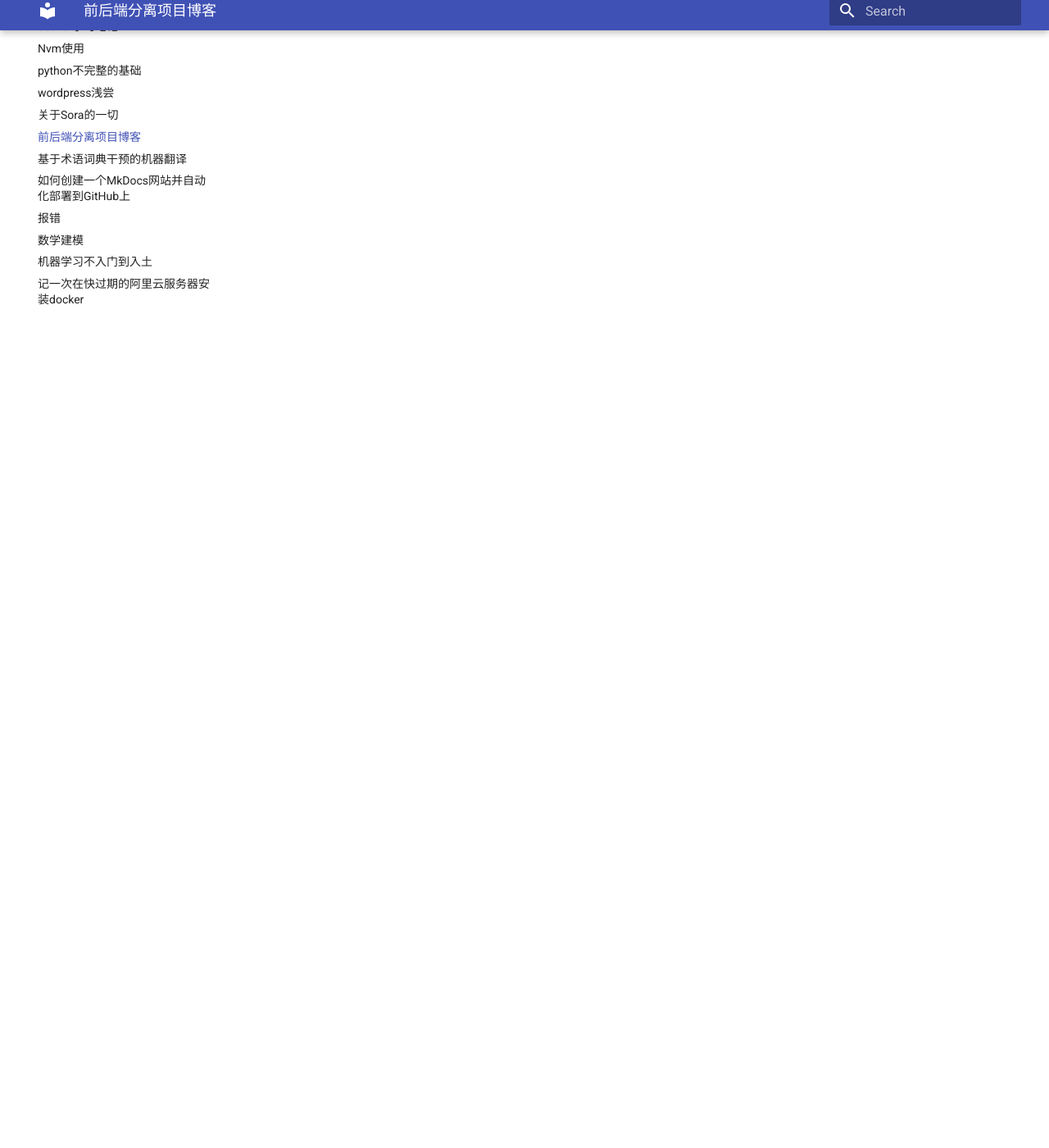
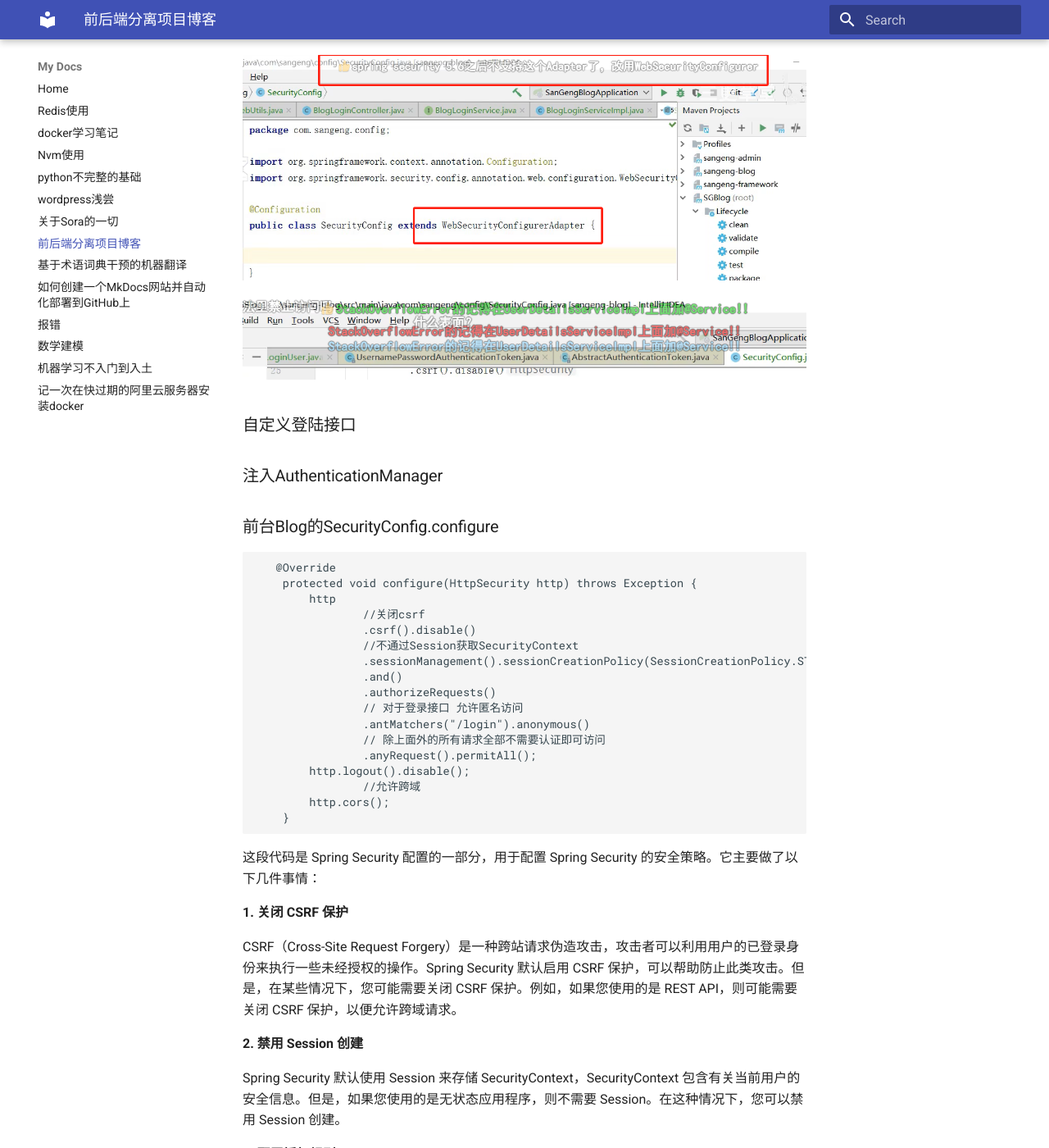
Before and after one commit to IrreplaceL/MkDocs, an MkDocs documentation site: the page built from docs/前后端分离项目博客.md, in a window 1280 px wide and 1400 px high, scrolled down 10560 px. Shown: the whole window at 82% size. Built offline with MkDocs 1.6.1 and Material for MkDocs 9.7.7, drawn with Linux system fonts in a browser that asks for light colours; some of the changed text lies outside the part shown.

Commit message:
还是不知道写了啥

```diff
--- a/docs/前后端分离项目博客.md
+++ b/docs/前后端分离项目博客.md
@@ -437,3 +437,77 @@ public class MybatisPlusConfig {
 ![image-20240718191312331](%E5%89%8D%E5%90%8E%E7%AB%AF%E5%88%86%E7%A6%BB%E9%A1%B9%E7%9B%AE%E5%8D%9A%E5%AE%A2.assets/image-20240718191312331.png)
 
 从路径中获取请求参数记得添加注解
+
+
+
+
+
+# 登陆
+
+![image-20240718213431303](%E5%89%8D%E5%90%8E%E7%AB%AF%E5%88%86%E7%A6%BB%E9%A1%B9%E7%9B%AE%E5%8D%9A%E5%AE%A2.assets/image-20240718213431303.png)
+
+![image-20240718215755748](%E5%89%8D%E5%90%8E%E7%AB%AF%E5%88%86%E7%A6%BB%E9%A1%B9%E7%9B%AE%E5%8D%9A%E5%AE%A2.assets/image-20240718215755748.png)
+
+### 自定义登陆接口
+
+### 注入AuthenticationManager
+
+### 前台Blog的SecurityConfig.configure
+
+~~~~java
+   @Override
+    protected void configure(HttpSecurity http) throws Exception {
+        http
+                //关闭csrf
+                .csrf().disable()
+                //不通过Session获取SecurityContext
+                .sessionManagement().sessionCreationPolicy(SessionCreationPolicy.STATELESS)
+                .and()
+                .authorizeRequests()
+                // 对于登录接口 允许匿名访问
+                .antMatchers("/login").anonymous()
+                // 除上面外的所有请求全部不需要认证即可访问
+                .anyRequest().permitAll();
+        http.logout().disable();
+                //允许跨域
+        http.cors();
+    }
+~~~~
+
+这段代码是 Spring Security 配置的一部分，用于配置 Spring Security 的安全策略。它主要做了以下几件事情：
+
+**1. 关闭 CSRF 保护**
+
+CSRF（Cross-Site Request Forgery）是一种跨站请求伪造攻击，攻击者可以利用用户的已登录身份来执行一些未经授权的操作。Spring Security 默认启用 CSRF 保护，可以帮助防止此类攻击。但是，在某些情况下，您可能需要关闭 CSRF 保护。例如，如果您使用的是 REST API，则可能需要关闭 CSRF 保护，以便允许跨域请求。
+
+**2. 禁用 Session 创建**
+
+Spring Security 默认使用 Session 来存储 SecurityContext，SecurityContext 包含有关当前用户的安全信息。但是，如果您使用的是无状态应用程序，则不需要 Session。在这种情况下，您可以禁用 Session 创建。
+
+**3. 配置授权规则**
+
+授权规则定义了哪些用户可以访问哪些资源。在这段代码中，有两个授权规则：
+
+- 对于 `/login` 接口，允许匿名访问。这意味着任何用户都可以访问此接口，而无需登录。
+- 对于除 `/login` 接口之外的所有请求，都不需要认证即可访问。这意味着任何用户都可以访问这些请求，无论他们是否登录。
+
+**4. 禁用注销功能**
+
+默认情况下，Spring Security 提供注销功能，允许用户退出登录。但是，如果您不需要注销功能，可以禁用它。
+
+**5. 启用跨域支持**
+
+跨域是指来自不同域的 Web 应用程序之间的通信。默认情况下，浏览器会限制跨域请求。Spring Security 提供跨域支持，可以帮助您允许跨域请求。
+
+总而言之，这段代码配置了以下安全策略：
+
+- 关闭 CSRF 保护
+- 禁用 Session 创建
+- 对于 `/login` 接口，允许匿名访问
+- 对于除 `/login` 接口之外的所有请求，都不需要认证即可访问
+- 禁用注销功能
+- 启用跨域支持
+
+###  登录校验过滤器实现
+
+**记得要在httpconfig加入该过滤器http.addFilterbefore()?!!!**
```
Also changed, not shown: docs/Redis使用.md (added, +59 -0 lines), docs/报错.md (+15 -0 lines), docs/前后端分离项目博客.assets/image-20240718213431303.png (added), docs/前后端分离项目博客.assets/image-20240718215755748.png (added).
